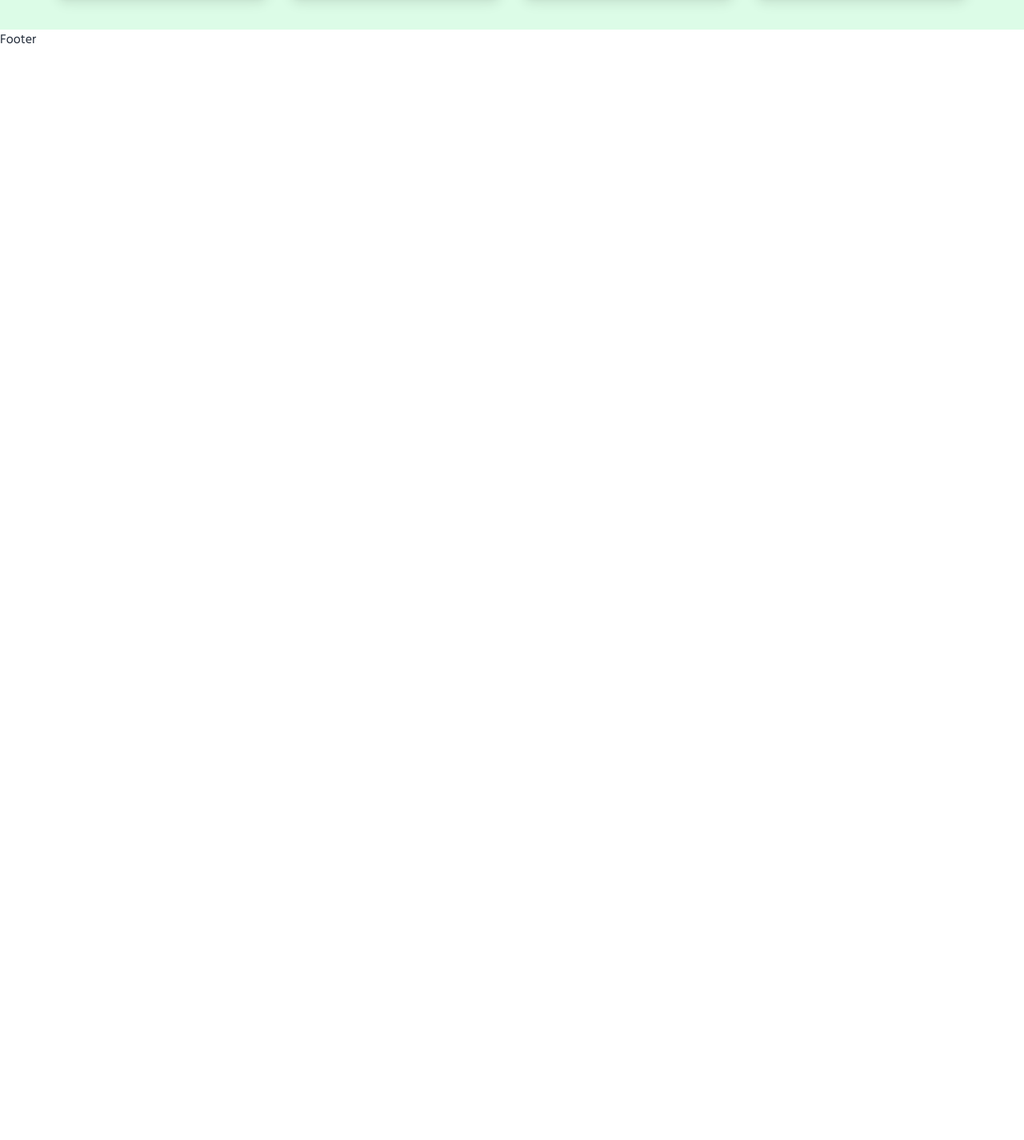
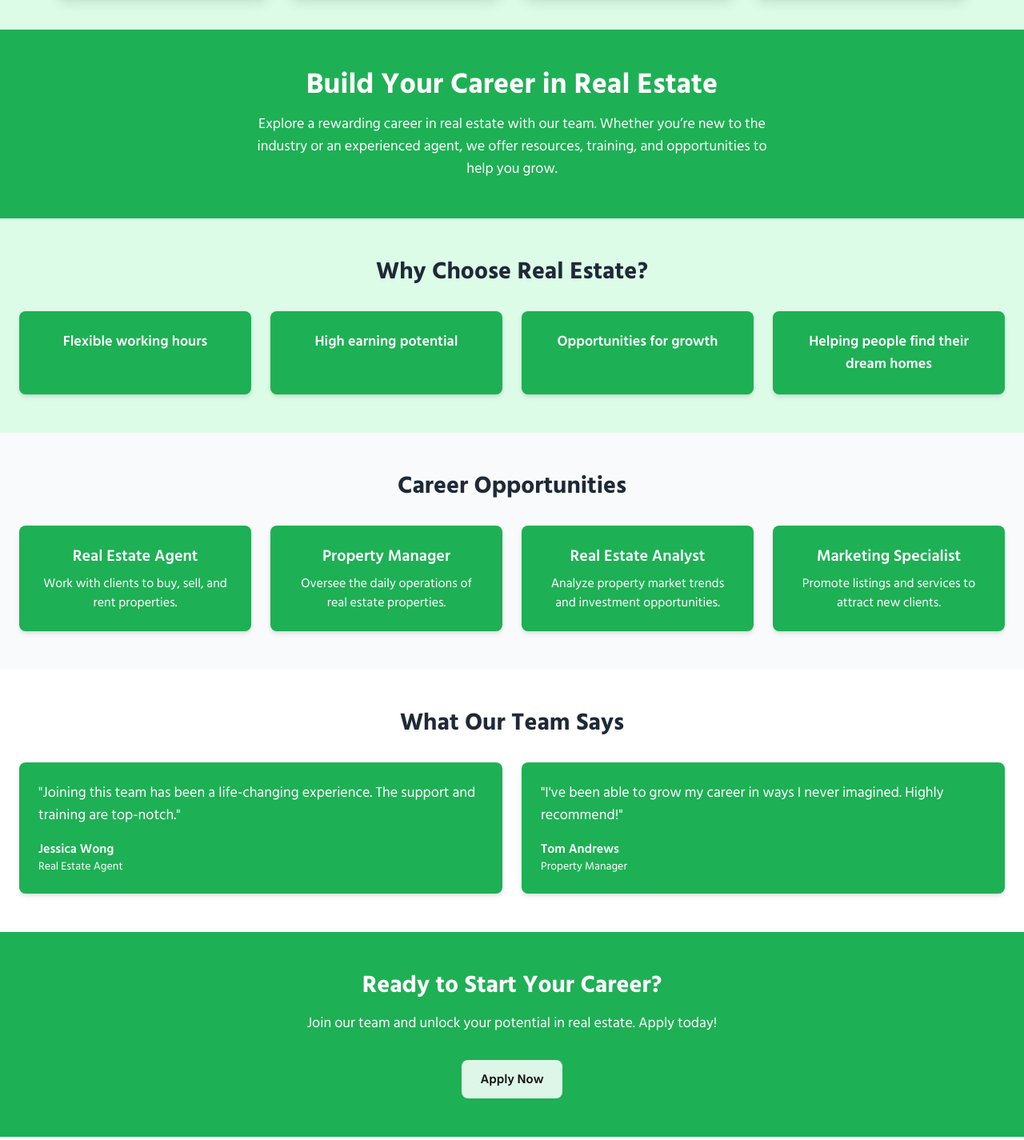
Before and after one commit to universeIt137/RealState-FrontEnd, a React (Vite) app: page / in a window 1280 px wide. Shown: the part 2597-4022 px from the top of the page at 80% size. Before the commit the page ends 2659 px from the top, so only its background shows below. Built offline with nearby package versions, Linux system fonts and the light colour scheme.

Commit message:
real state carer page design done

```diff
--- /dev/null
+++ b/src/pages/clientSide/home-page/Career.jsx
@@ -0,0 +1,101 @@
+import React from "react";
+
+function Career() {
+  const benefits = [
+    "Flexible working hours",
+    "High earning potential",
+    "Opportunities for growth",
+    "Helping people find their dream homes",
+  ];
+
+  const roles = [
+    { title: "Real Estate Agent", description: "Work with clients to buy, sell, and rent properties." },
+    { title: "Property Manager", description: "Oversee the daily operations of real estate properties." },
+    { title: "Real Estate Analyst", description: "Analyze property market trends and investment opportunities." },
+    { title: "Marketing Specialist", description: "Promote listings and services to attract new clients." },
+  ];
+
+  const testimonials = [
+    {
+      text: "Joining this team has been a life-changing experience. The support and training are top-notch.",
+      name: "Jessica Wong",
+      role: "Real Estate Agent",
+    },
+    {
+      text: "I've been able to grow my career in ways I never imagined. Highly recommend!",
+      name: "Tom Andrews",
+      role: "Property Manager",
+    },
+  ];
+
+  return (
+    <div className="text-gray-800">
+      {/* Career Introduction Section */}
+      <div className="text-center bg-[#1eb055] text-white py-12 px-6">
+        <h1 className="text-4xl font-bold mb-4">Build Your Career in Real Estate</h1>
+        <p className="text-lg max-w-2xl mx-auto">
+          Explore a rewarding career in real estate with our team. Whether you’re new to the industry or an experienced agent, we offer resources, training, and opportunities to help you grow.
+        </p>
+      </div>
+
+      {/* Benefits Section */}
+      <div className="py-12 px-6">
+        <h2 className="text-3xl font-bold text-center mb-8">Why Choose Real Estate?</h2>
+        <div className="grid gap-6 sm:grid-cols-2 lg:grid-cols-4">
+          {benefits.map((benefit, index) => (
+            <div
+              key={index}
+              className="bg-[#1eb055] p-6 rounded-lg shadow-md text-center transform transition-transform duration-300 hover:scale-105"
+            >
+              <p className="text-lg text-white font-semibold">{benefit}</p>
+            </div>
+          ))}
+        </div>
+      </div>
+
+      {/* Career Opportunities Section */}
+      <div className="py-12 px-6 bg-gray-50">
+        <h2 className="text-3xl font-bold text-center mb-8">Career Opportunities</h2>
+        <div className="grid gap-6 sm:grid-cols-2 lg:grid-cols-4">
+          {roles.map((role, index) => (
+            <div
+              key={index}
+              className="bg-[#1eb055] text-white p-6 rounded-lg shadow-md text-center transform transition-transform duration-300 hover:scale-105"
+            >
+              <h3 className="text-xl font-semibold mb-2">{role.title}</h3>
+              <p>{role.description}</p>
+            </div>
+          ))}
+        </div>
+      </div>
+
+      {/* Testimonials Section */}
+      <div className="py-12 px-6 bg-white">
+        <h2 className="text-3xl font-bold text-center mb-8">What Our Team Says</h2>
+        <div className="grid gap-6 sm:grid-cols-2">
+          {testimonials.map((testimonial, index) => (
+            <div
+              key={index}
+              className="bg-[#1eb055] text-white p-6 rounded-lg shadow-md transform transition-transform duration-300 hover:scale-105"
+            >
+              <p className="text-lg mb-4">"{testimonial.text}"</p>
+              <p className="font-semibold">{testimonial.name}</p>
+              <p className="text-sm">{testimonial.role}</p>
+            </div>
+          ))}
+        </div>
+      </div>
+
+      {/* Call To Action Section */}
+      <div className="py-12 px-6 bg-[#1eb055] text-white text-center">
+        <h2 className="text-3xl font-bold mb-4">Ready to Start Your Career?</h2>
+        <p className="text-lg mb-8">Join our team and unlock your potential in real estate. Apply today!</p>
+        <button className="bg-[#def6e7] text-black px-6 py-3 rounded-lg font-semibold hover:bg-green-600">
+          Apply Now
+        </button>
+      </div>
+    </div>
+  );
+}
+
+export default Career;
--- a/src/pages/clientSide/home-page/HomePage.jsx
+++ b/src/pages/clientSide/home-page/HomePage.jsx
@@ -5,6 +5,7 @@ import AboutUs from '../../../components/clientSide/AboutUs'
 import ProjectInfo from '../../../components/clientSide/ProjectInfo'
 
 import TestimonialCard from './Reviews'
+import Career from './Career'
 
 
 const HomePage = () => {
@@ -16,6 +17,7 @@ const HomePage = () => {
         <AboutUs></AboutUs>
         <ProjectInfo></ProjectInfo>
         <TestimonialCard></TestimonialCard>
+        <Career></Career>
     </div>
   )
 }
--- a/src/pages/clientSide/home-page/Reviews.jsx
+++ b/src/pages/clientSide/home-page/Reviews.jsx
@@ -29,7 +29,7 @@ function TestimonialCard() {
   ];
 
   return (
-    <div className="px-4 py-10 w-11/12 mx-auto ">
+    <div className="px-4 py-10 w-11/12 mx-auto">
       <h1 className="text-center text-2xl font-bold text-black mb-8 md:mb-12 lg:text-3xl">
         Client Review
       </h1>
@@ -37,10 +37,10 @@ function TestimonialCard() {
         {testimonials.map((testimonial, index) => (
           <div
             key={index}
-            className="relative bg-green-600 text-white p-6 rounded-xl shadow-lg"
+            className="relative bg-green-600 text-white p-6 rounded-xl shadow-lg transform transition-transform duration-300 hover:scale-105"
           >
             {/* Top Quote Icon */}
-            <div className="absolute -top-6 -left-6 text-white opacity-50  ">
+            <div className="absolute -top-6 -left-6 text-white opacity-50">
               <svg
                 xmlns="http://www.w3.org/2000/svg"
                 fill="currentColor"
@@ -57,7 +57,7 @@ function TestimonialCard() {
             </p>
 
             {/* Profile Section */}
-            <div className="flex items-center h-28 my-auto ">
+            <div className="flex items-center h-28 my-auto">
               <img
                 src={testimonial.img}
                 alt="Profile"
```
